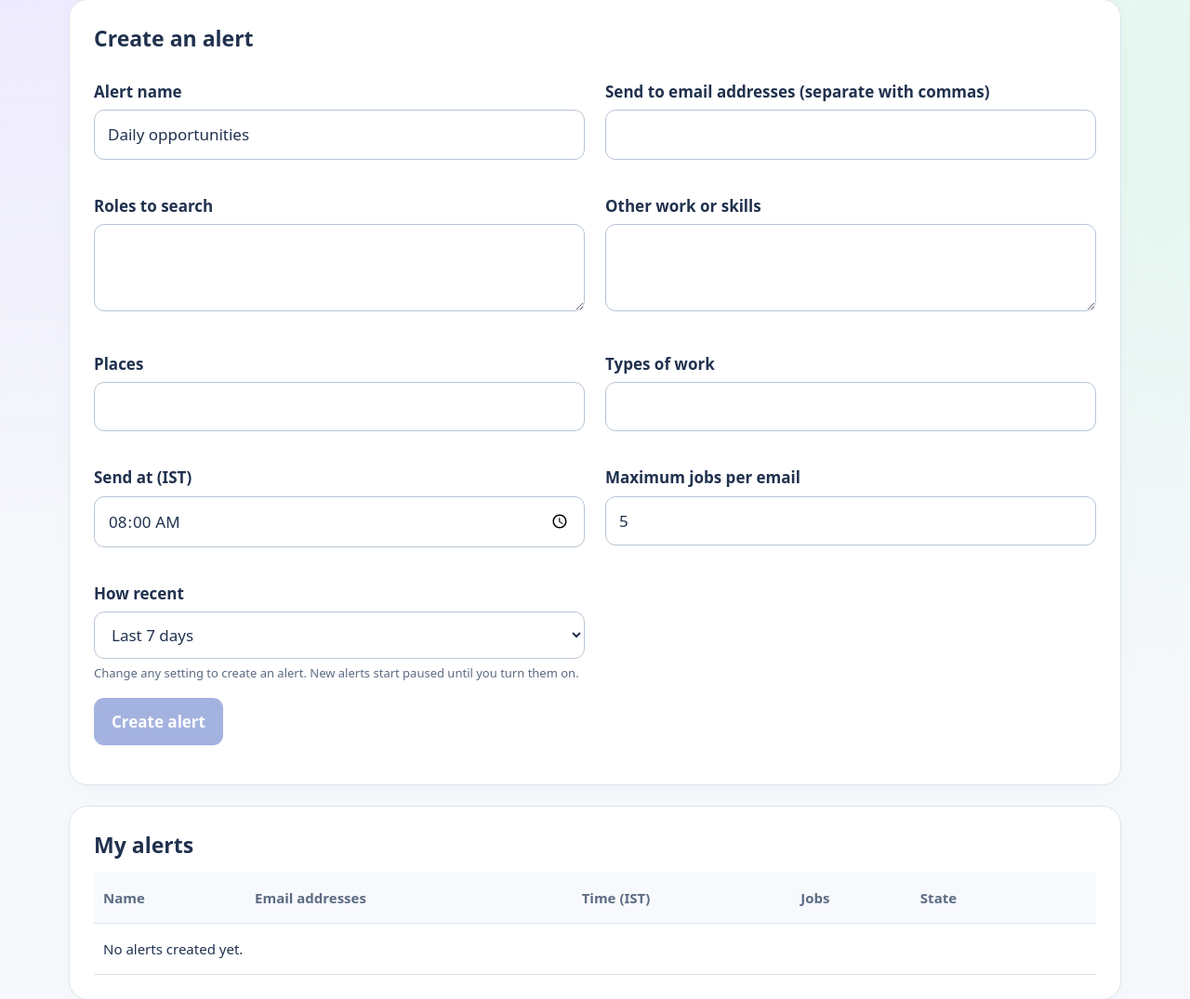
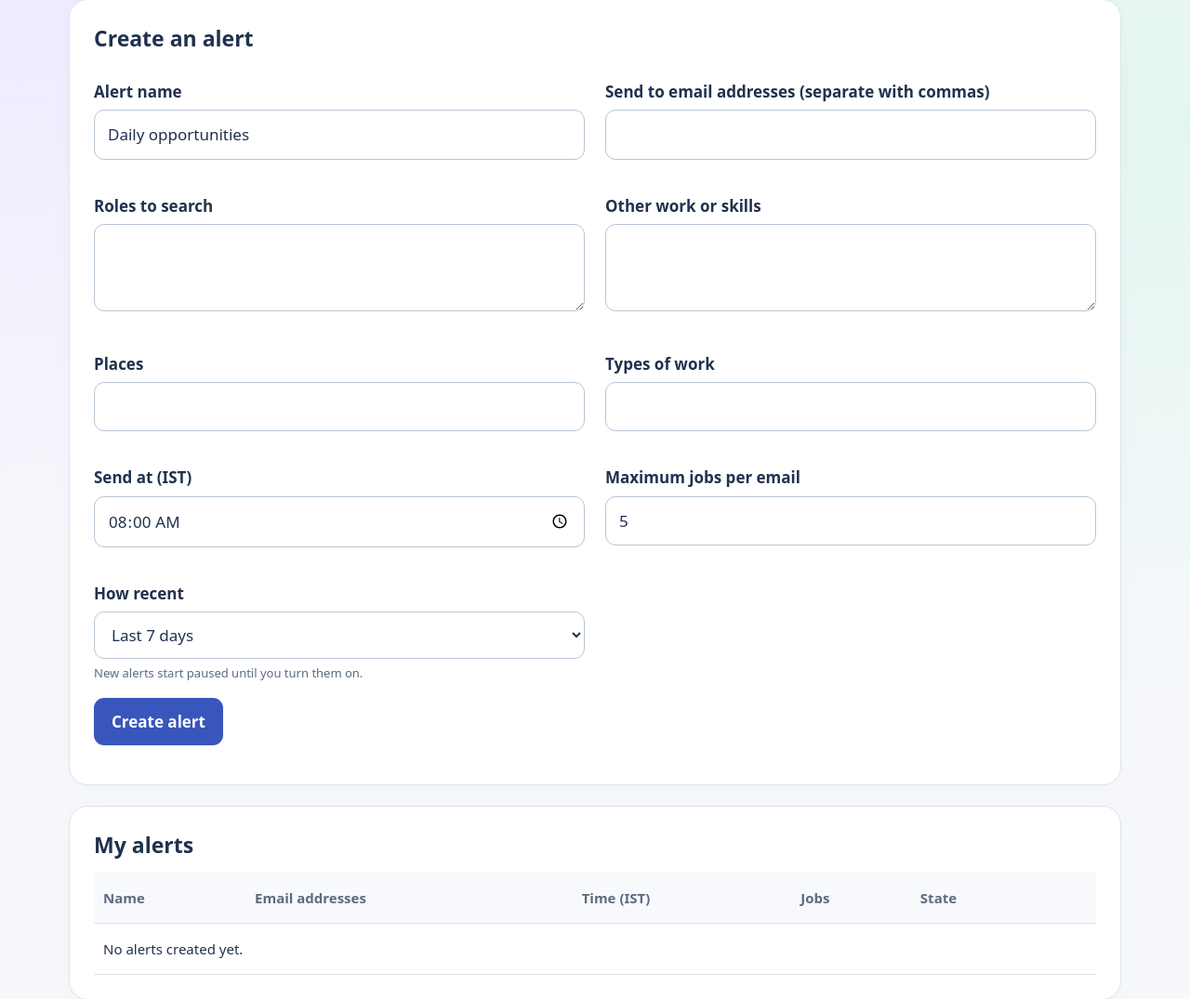
Before and after one commit to RohitNansen/Indian_work_finder, a FastAPI app: template app/templates/alerts.html in a window 1280 px wide. Shown: the part 289-1364 px from the top of the page at 93% size. Run offline with FastAPI, Linux system fonts and the light colour scheme; the template is opened without the code that fills it, so the values that code supplies are empty; parts of the project's set-up code (start-up, migrations or seed data) failed here and were passed over.

Commit message:
Keep Create alert button always available

```diff
--- a/app/templates/alerts.html
+++ b/app/templates/alerts.html
@@ -6,6 +6,6 @@
 <div><label for="roles">Roles to search</label><textarea id="roles" name="roles">{{ profile.role_labels }}</textarea></div><div><label for="keywords">Other work or skills</label><textarea id="keywords" name="keywords">{{ profile.keywords }}</textarea></div>
 <div><label for="locations">Places</label><input id="locations" name="locations" value="{{ profile.locations }}"></div><div><label for="work_types">Types of work</label><input id="work_types" name="work_types" value="{{ profile.work_types }}"></div>
 <div><label for="time_ist">Send at (IST)</label><input id="time_ist" name="time_ist" type="time" value="08:00"></div><div><label for="count">Maximum jobs per email</label><input id="count" name="count" type="number" min="1" max="50" value="5"></div>
-<div><label for="days_recent">How recent</label><select id="days_recent" name="days_recent"><option value="3">Last 3 days</option><option value="7" selected>Last 7 days</option><option value="30">Last 30 days</option><option value="60">Last 2 months</option><option value="90">Last 3 months</option></select></div></div><p class="hint">Change any setting to create an alert. New alerts start paused until you turn them on.</p><p><button id="create-alert" disabled>Create alert</button></p></form>
+<div><label for="days_recent">How recent</label><select id="days_recent" name="days_recent"><option value="3">Last 3 days</option><option value="7" selected>Last 7 days</option><option value="30">Last 30 days</option><option value="60">Last 2 months</option><option value="90">Last 3 months</option></select></div></div><p class="hint">New alerts start paused until you turn them on.</p><p><button id="create-alert">Create alert</button></p></form>
 <div class="card"><h2>My alerts</h2><div class="scroll"><table><thead><tr><th>Name</th><th>Email addresses</th><th>Time (IST)</th><th>Jobs</th><th>State</th><th></th></tr></thead><tbody>{% for a in alerts %}<tr><td>{{ a.name }}</td><td>{{ a.email }}</td><td>{{ a.time_ist }}</td><td>{{ a.count }}</td><td>{{ 'On' if a.enabled else 'Paused' }}</td><td><a href="{{ base_path }}/alerts/{{ a.id }}/edit">Edit</a> <form class="inline-form" method="post" action="{{ base_path }}/alerts/{{ a.id }}/toggle"><input type="hidden" name="_csrf" value="{{ csrf }}"><button class="secondary">{{ 'Pause' if a.enabled else 'Turn on' }}</button></form></td></tr>{% else %}<tr><td colspan="6">No alerts created yet.</td></tr>{% endfor %}</tbody></table></div></div>
-<script>const f=document.getElementById('new-alert'), b=document.getElementById('create-alert');const initial=new URLSearchParams(new FormData(f)).toString();function refresh(){b.disabled=new URLSearchParams(new FormData(f)).toString()===initial}f.addEventListener('input',refresh);f.addEventListener('change',refresh);</script>{% endblock %}
+{% endblock %}
```
Also changed, not shown: tests/test_alert_create.py (+2 -3 lines), tests/test_october_iteration.py (+2 -1 lines).
